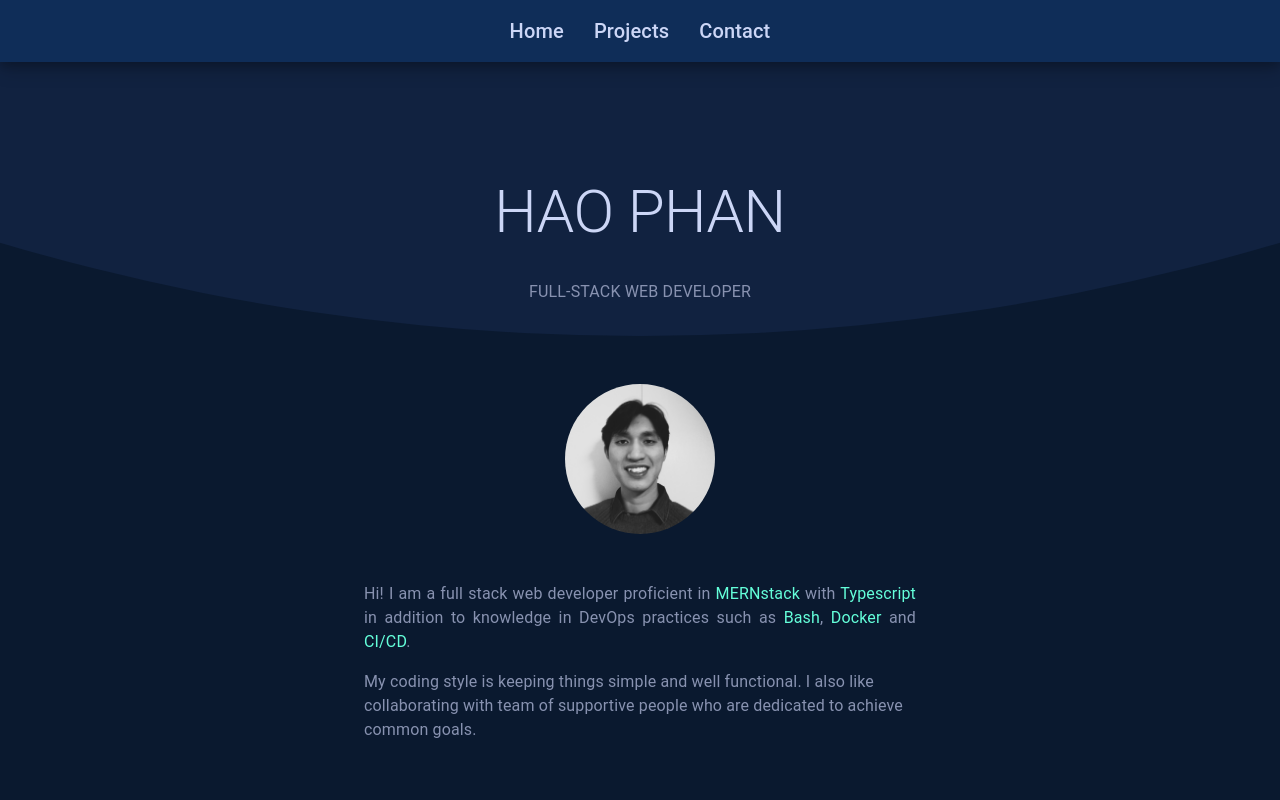
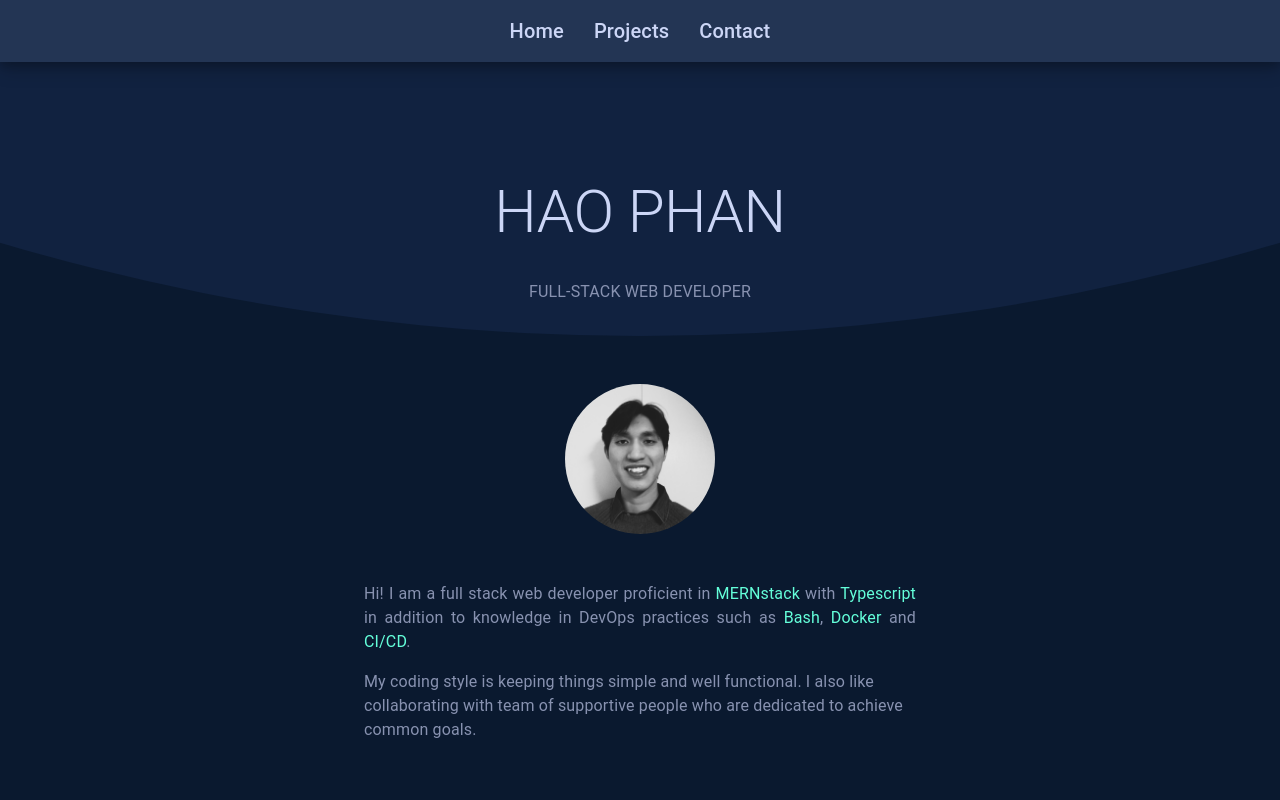
Before and after one commit to hao-phan-ocl/hp-portfolio, a React (Create React App) app: page / in a window 1280 px wide. Shown: the top 800 px of the page. Built offline with nearby package versions, Linux system fonts and the light colour scheme.

Commit message:
update nav color

```diff
--- a/src/components/Nav.tsx
+++ b/src/components/Nav.tsx
@@ -10,7 +10,7 @@ export default function Nav({ projectRef }: RefProps) {
     <AppBar
       position="fixed"
       sx={{
-        backgroundColor: '#0f2d58',
+        backgroundColor: '#233554',
         boxShadow: '0 7px 20px 0 rgb(0 0 0 / 20%), 0 4px 10px 0 rgb(0 0 0 / 20%)',
         padding: '15px 0',
       }}
```
